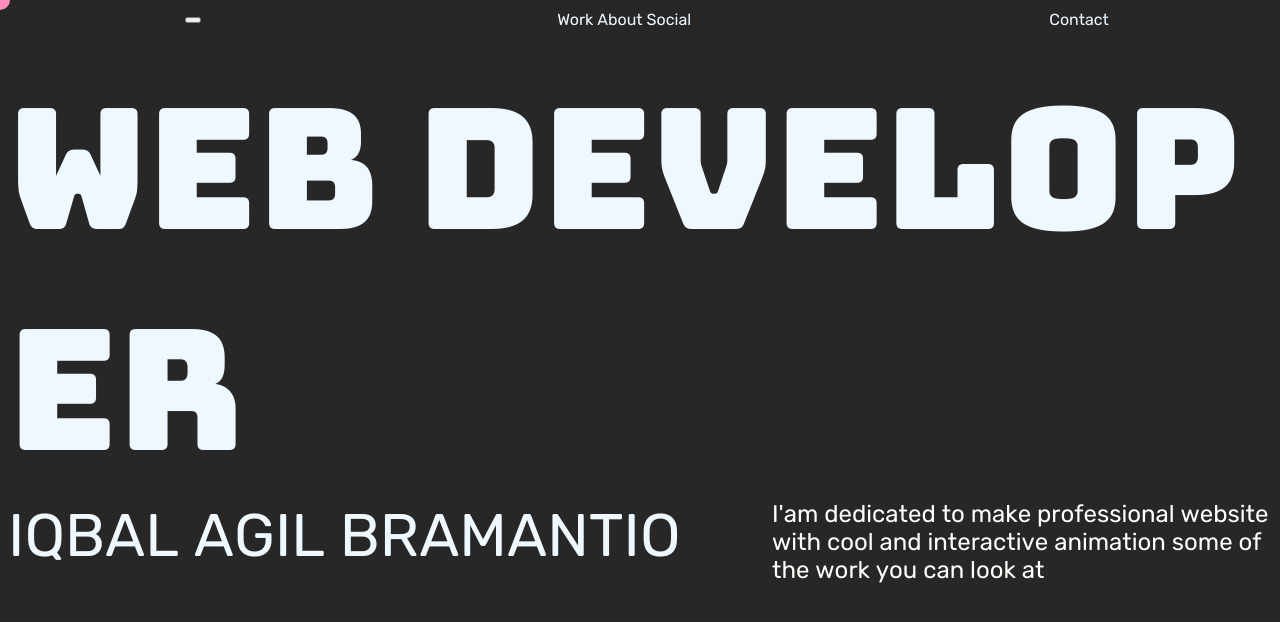
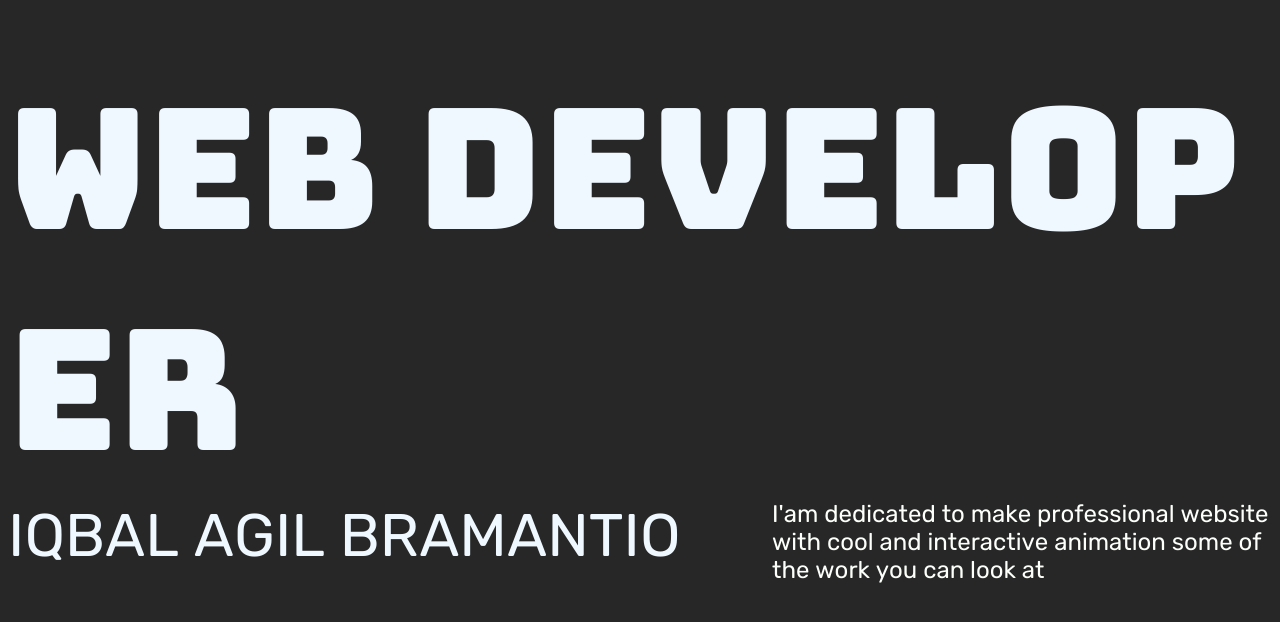
Before and after one commit to iqbalagil/portofolio-iqbal, a Next.js app: page / in a window 1280 px wide. Shown: the top 622 px of the page. Built offline with nearby package versions, Linux system fonts and the light colour scheme.

Commit message:
feat: implement text animation with character splitting in hero component

```diff
--- a/src/app/layout.tsx
+++ b/src/app/layout.tsx
@@ -1,6 +1,4 @@
 import styles from "@/app/globals.module.scss";
-
-function SmoothScrolling() {}
 
 export default function Porto({ children }: { children: React.ReactNode }) {
   return (
--- a/src/app/page.tsx
+++ b/src/app/page.tsx
@@ -16,8 +16,8 @@ export default function OnePage() {
 
   return (
     <div>
-      <Header setButtonRefs={setButtonRefs} />
-      <Cursor buttons={buttonRefs} />
+      {/* <Header setButtonRefs={setButtonRefs} />
+      <Cursor buttons={buttonRefs} /> */}
       <Hero />
     </div>
   );
--- a/src/components/header/index.tsx
+++ b/src/components/header/index.tsx
@@ -1,34 +1,16 @@
 import React, { forwardRef } from "react";
 import styles from "./nav.module.scss";
-import Magnetic from "@/components/MagneticEffect";
 
-interface NavbarProps {
-  setButtonRefs?: (el: HTMLButtonElement | null) => void;
-}
-
-const Navbar = forwardRef<HTMLDivElement, NavbarProps>(function Navbar(
-  { setButtonRefs },
-  ref
-) {
+export default function Navbar() {
   return (
-    <div ref={ref} className={styles.nav}>
+    <div className={styles.nav}>
       <button></button>
       <nav className={styles.navLink}>
-        <button ref={setButtonRefs} className={styles.navbtn}>
-          Work
-        </button>
-        <button ref={setButtonRefs} className={styles.navbtn}>
-          About
-        </button>
-        <button ref={setButtonRefs} className={styles.navbtn}>
-          Social
-        </button>
+        <button className={styles.navbtn}>Work</button>
+        <button className={styles.navbtn}>About</button>
+        <button className={styles.navbtn}>Social</button>
       </nav>
-      <button ref={setButtonRefs} className={styles.navbtn}>
-        Contact
-      </button>
+      <button className={styles.navbtn}>Contact</button>
     </div>
   );
-});
-
-export default Navbar;
+}
```
